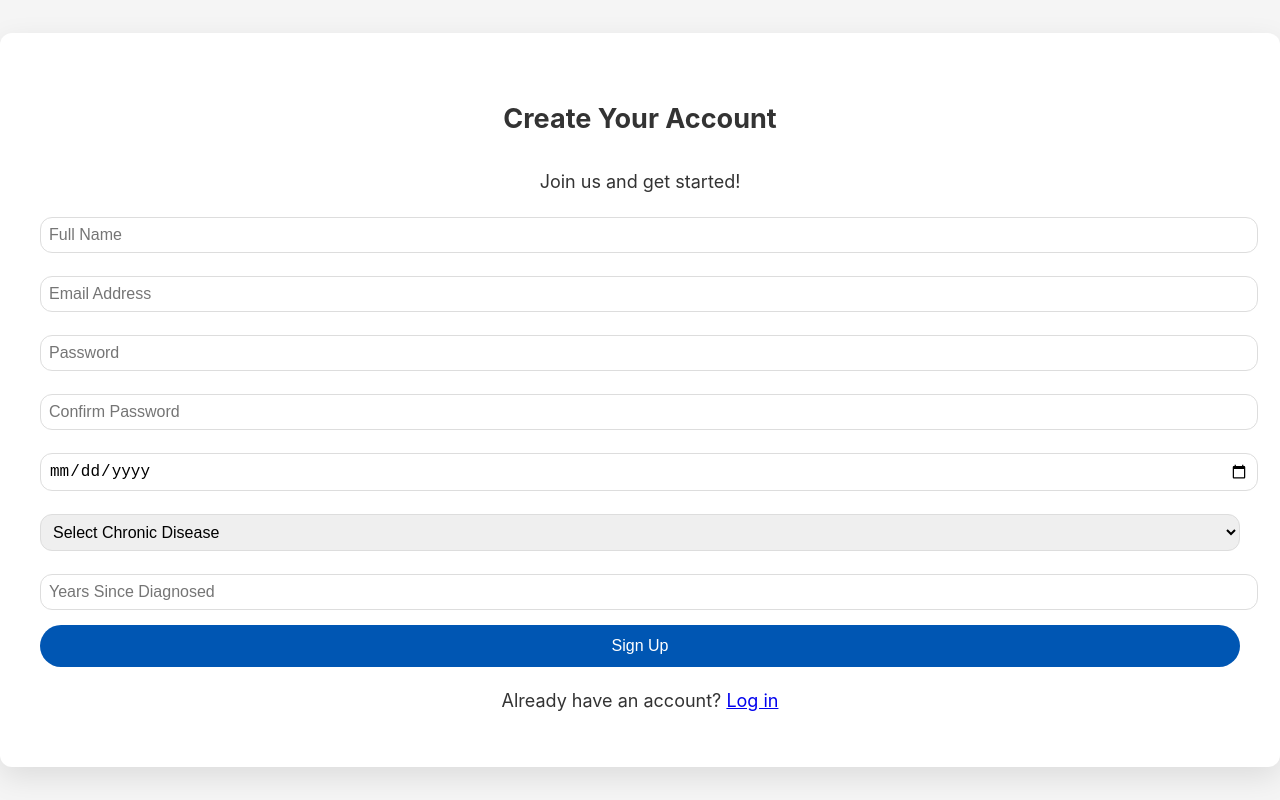
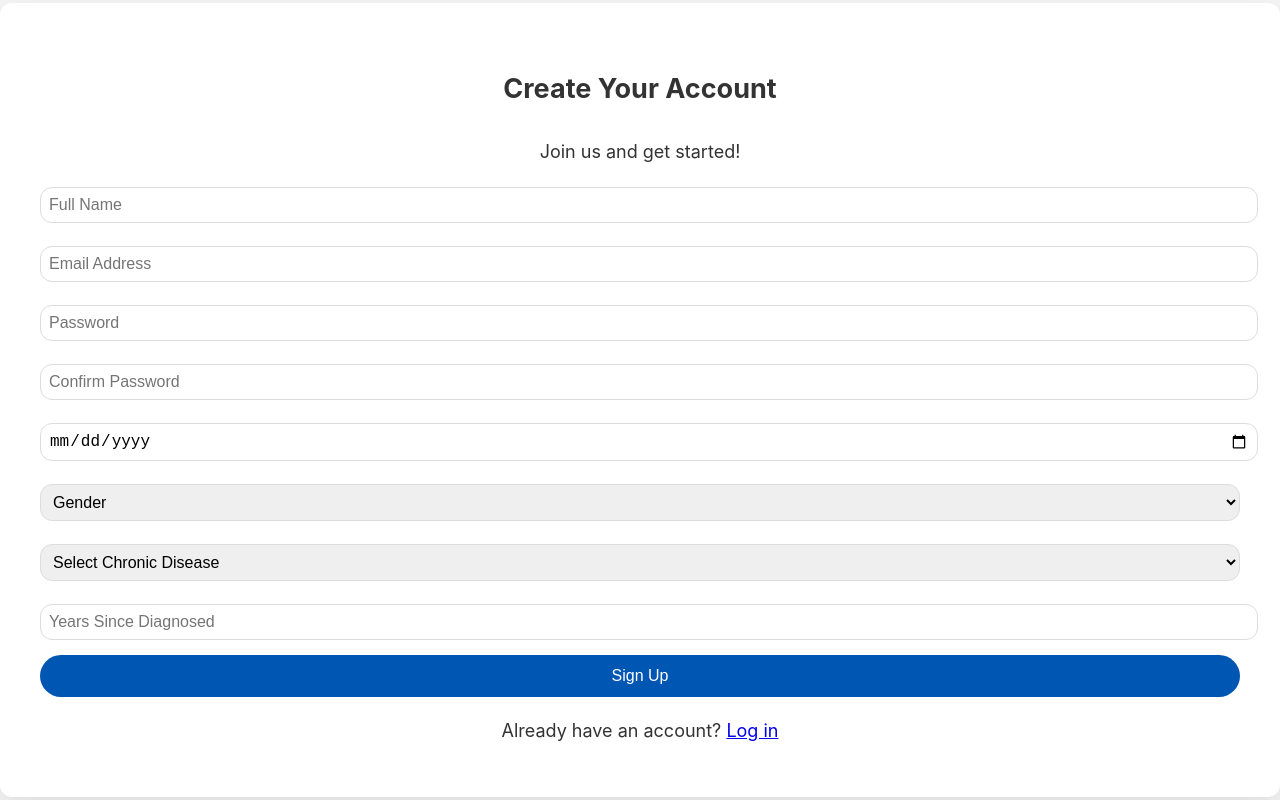
Before and after one commit to nishashastry/treehacks2025, a Next.js app in the folder src/frontend/: page /signup in a window 1280 px wide. Built offline with nearby package versions, Linux system fonts and the light colour scheme.

Commit message:
added gender dropdown

```diff
--- a/src/frontend/pages/signup.js
+++ b/src/frontend/pages/signup.js
@@ -10,6 +10,7 @@ export default function SignUp() {
   const [dob, setDob] = useState('');
   const [chronicDisease, setChronicDisease] = useState('');
   const [yearsSinceDiagnosed, setYearsSinceDiagnosed] = useState('');
+  const [gender, setGender] = useState('');
   const [error, setError] = useState('');
   const [loading, setLoading] = useState(false);
   const router = useRouter();
@@ -115,7 +116,19 @@ export default function SignUp() {
               required
             />
 
-            {/* Dropdown for Chronic Disease (Diabetes Type) */}
+            <select
+              id="gender"
+              value={gender}
+              onChange={(e) => setGender(e.target.value)}
+              className="input-field"
+              required
+            >
+              <option value="">Gender</option>
+              <option value="Female">Female</option>
+              <option value="Male">Male</option>
+              <option value="Other">Other</option>
+            </select>
+
             <select
               id="chronicDisease"
               value={chronicDisease}
```
